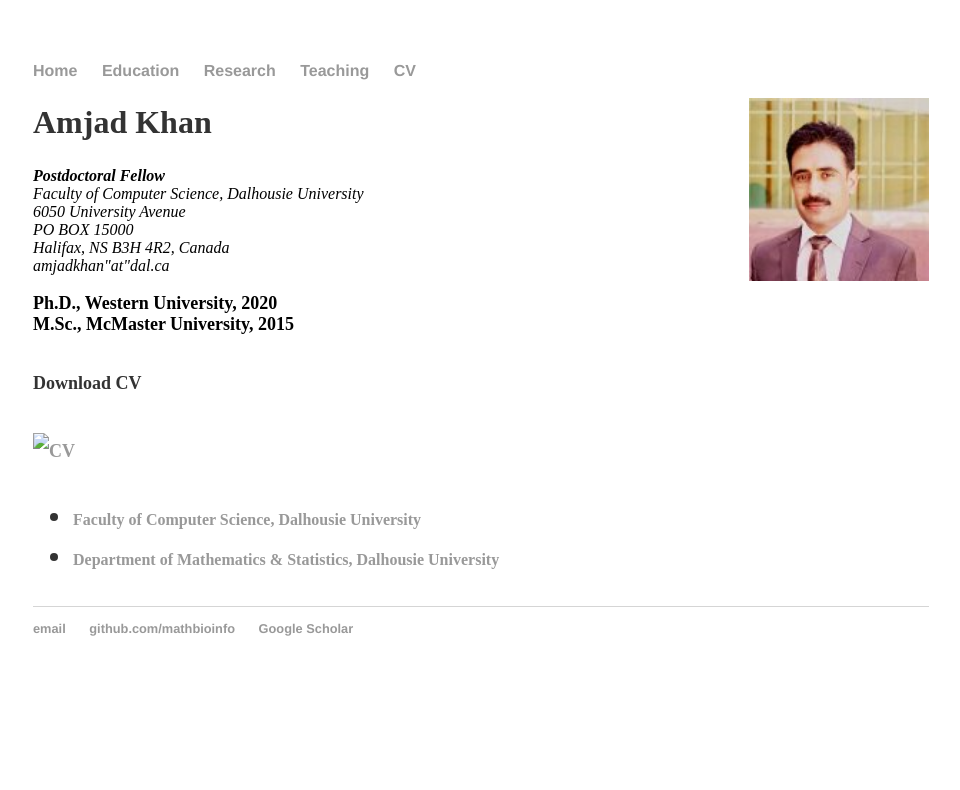
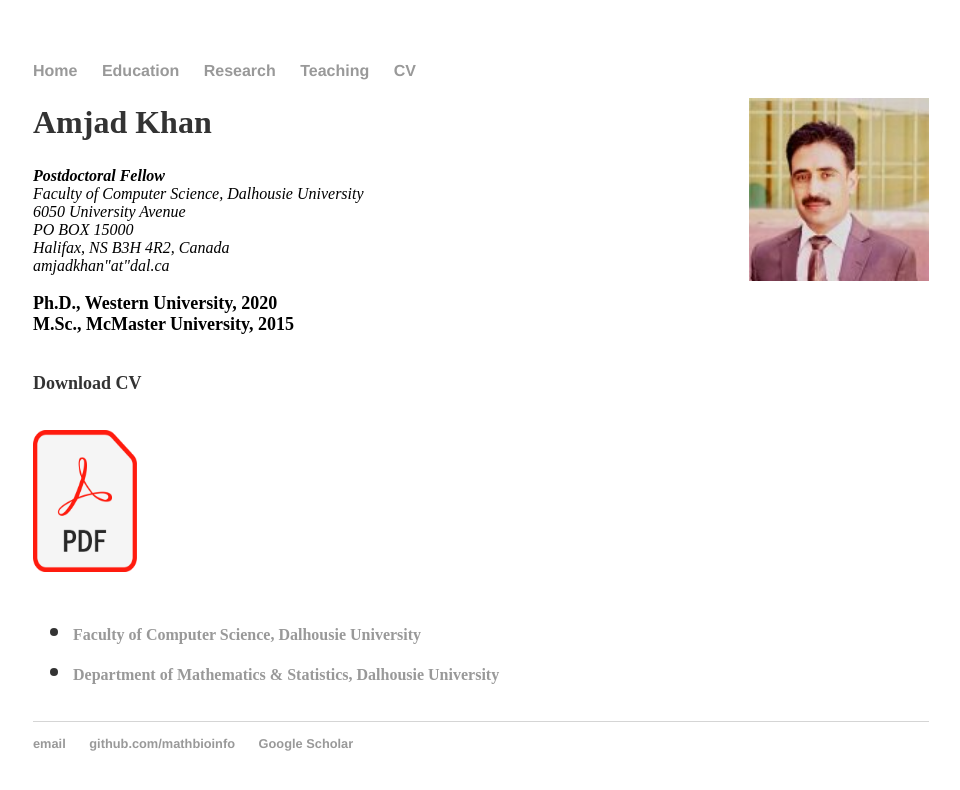
Before and after one commit to MathBioInfo/amjadkhan, a Jekyll site: the page index.html, which Jekyll copies as it is, in a window 1280 px wide. Shown: the top 790 px of the page, without its empty margins (159-1119 px from the left). Built offline with Jekyll 4.4.1, drawn with Linux system fonts in a browser that asks for light colours.

Commit message:
Update index.html

```diff
--- a/index.html
+++ b/index.html
@@ -35,7 +35,7 @@
 			</p>
 			<p><font size="4">Download CV<p>
                		<a href="cv1.pdf" download>
-               		<img src="pdf.png" alt="CV" width="104" height="142">
+               		<img src="images/pdf.png" alt="CV" width="104" height="142">
 
 
 
```
